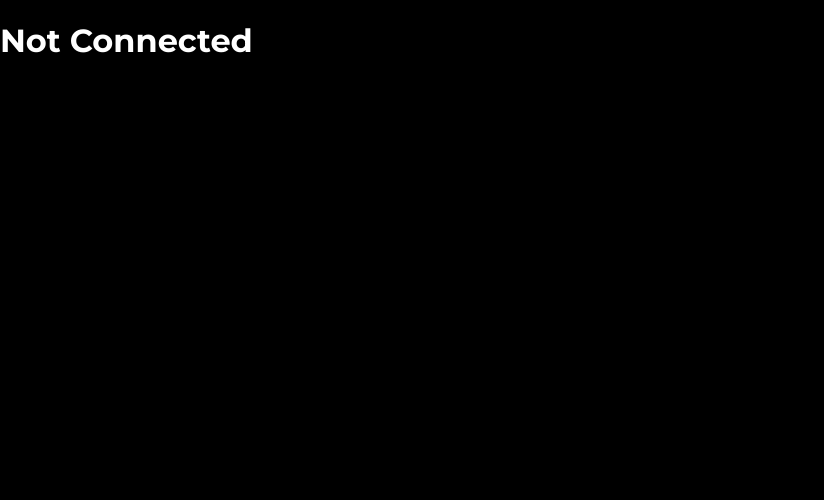
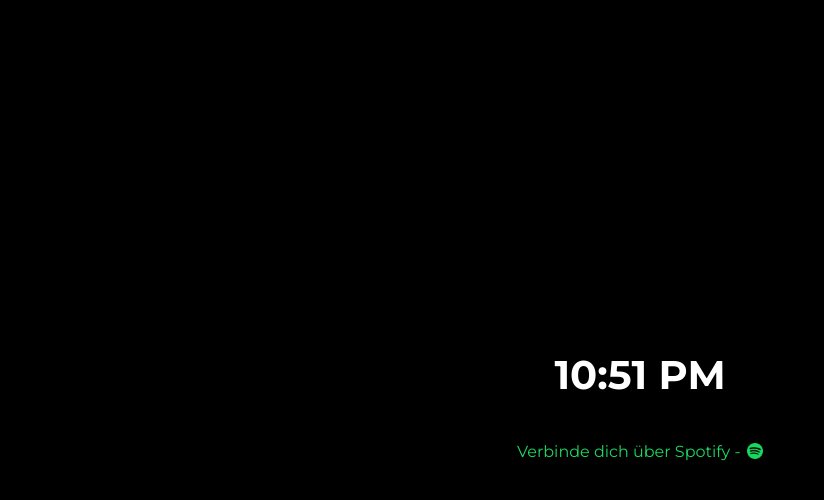
Before and after one commit to and-who/Spotyvisu, a React app: page / in a window 1280 px wide. Shown: the top 500 px of the page, without its empty margins (0-824 px from the left). Built offline with nearby package versions, Linux system fonts and the light colour scheme; no server answers.

Commit message:
First build

```diff
--- a/src/App.js
+++ b/src/App.js
@@ -2,6 +2,7 @@ import React, { useState, useEffect } from 'react';
 import { createMuiTheme, ThemeProvider } from '@material-ui/core/styles';
 import MainView from './components/MainView';
 import {PLAYER_URL} from './config';
+import NoConnectionView from './components/NoConnectionView';
 
 
 function App() {
@@ -37,7 +38,7 @@ function App() {
   return (
     <div className="App">
       <ThemeProvider theme={theme}>
-        {player ? <MainView player={player}/> : <h1>Not Connected</h1> }
+        {player ? <MainView player={player}/> : <NoConnectionView /> }
       </ThemeProvider>
     </div>
   );
--- /dev/null
+++ b/src/components/NoConnectionView/index.jsx
@@ -0,0 +1,30 @@
+import { useEffect, useState } from "react";
+import logo from '../../assets/spotify.png'
+
+
+const NoConnectionView = () => {
+  const [timeString, setTimeString] = useState();
+
+  console.log(logo)
+
+  useEffect(()=> {
+      const intervalID = setInterval(() => {
+        const date = new Date();
+        setTimeString(date.toLocaleTimeString(navigator.language, {
+          hour: '2-digit',
+          minute:'2-digit'
+        }));
+      }, 1000);
+
+      return () => clearInterval(intervalID)
+
+  },[])
+  return (
+    <div className="NoConnectionView">
+      <h1 className="NoConnectionView__time">{timeString}</h1>
+      <p className="NoConnectionView__text">Verbinde dich über Spotify - <img className="NoConnectionView__logo" src={logo} alt="logo" /></p>
+    </div>
+  );
+}
+
+export default NoConnectionView;
--- /dev/null
+++ b/src/components/NoConnectionView/index.scss
@@ -0,0 +1,24 @@
+.NoConnectionView{
+  width: 100%;
+  height: 100%;
+  display: flex;
+  flex-direction: column;
+  justify-content: center;
+  align-items: center;
+
+  &__time{
+    font-size: 2.5rem;
+  }
+
+  &__text{
+    display: flex;
+    align-items: center;
+    color: $color-primary
+  }
+
+  &__logo{
+    margin-left: 0.4rem;
+    height: 1rem;
+    width: auto;
+  }
+}
--- a/src/style/main.scss
+++ b/src/style/main.scss
@@ -5,6 +5,7 @@
 @import '../components/TrackInfo/index.scss';
 @import '../components/NextSongs/index.scss';
 @import '../components/VolumeControl/index.scss';
+@import '../components/NoConnectionView/index.scss';
 
 html{
   width: 100%;
```
Also changed, not shown: src/assets/spotify.png (added).
